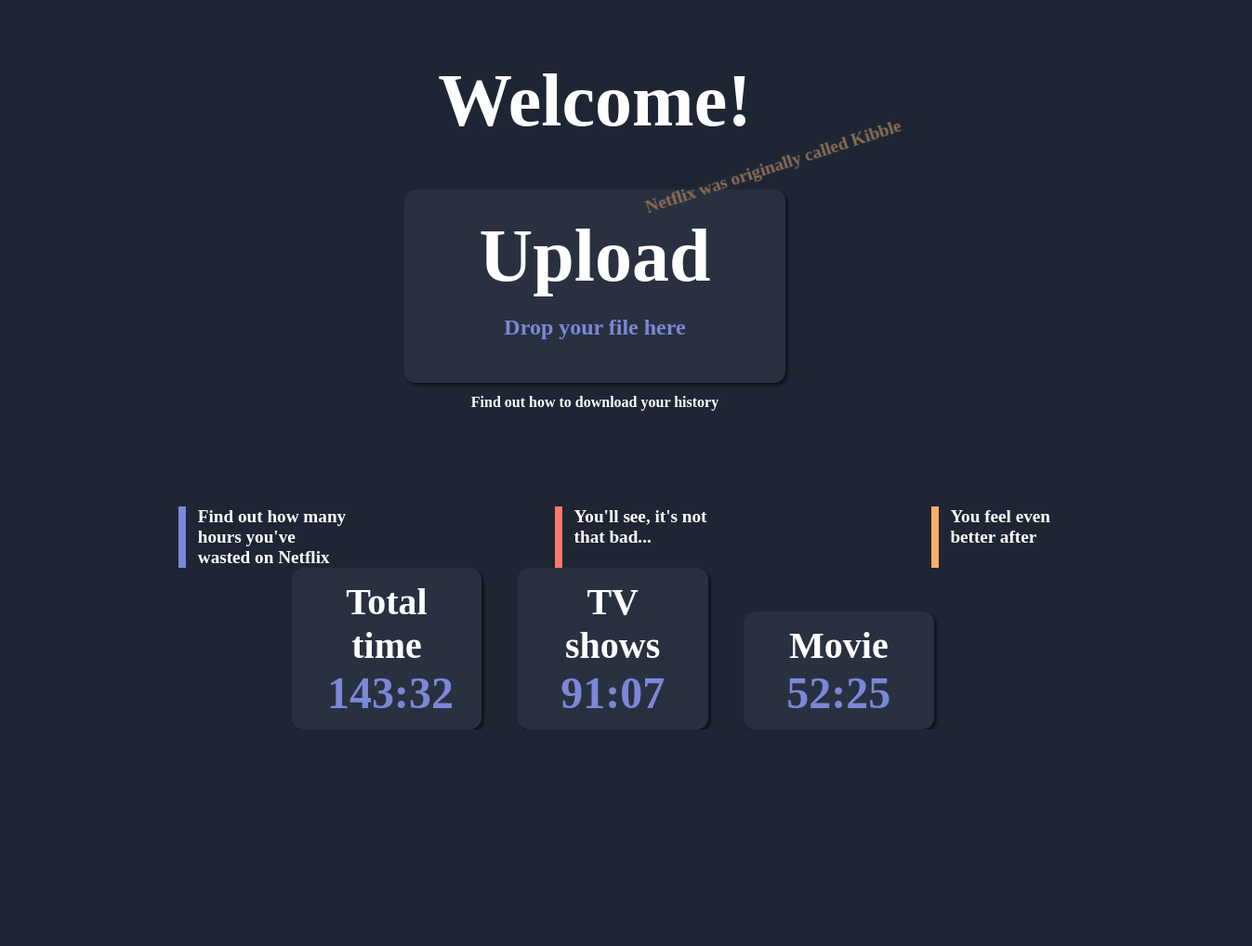
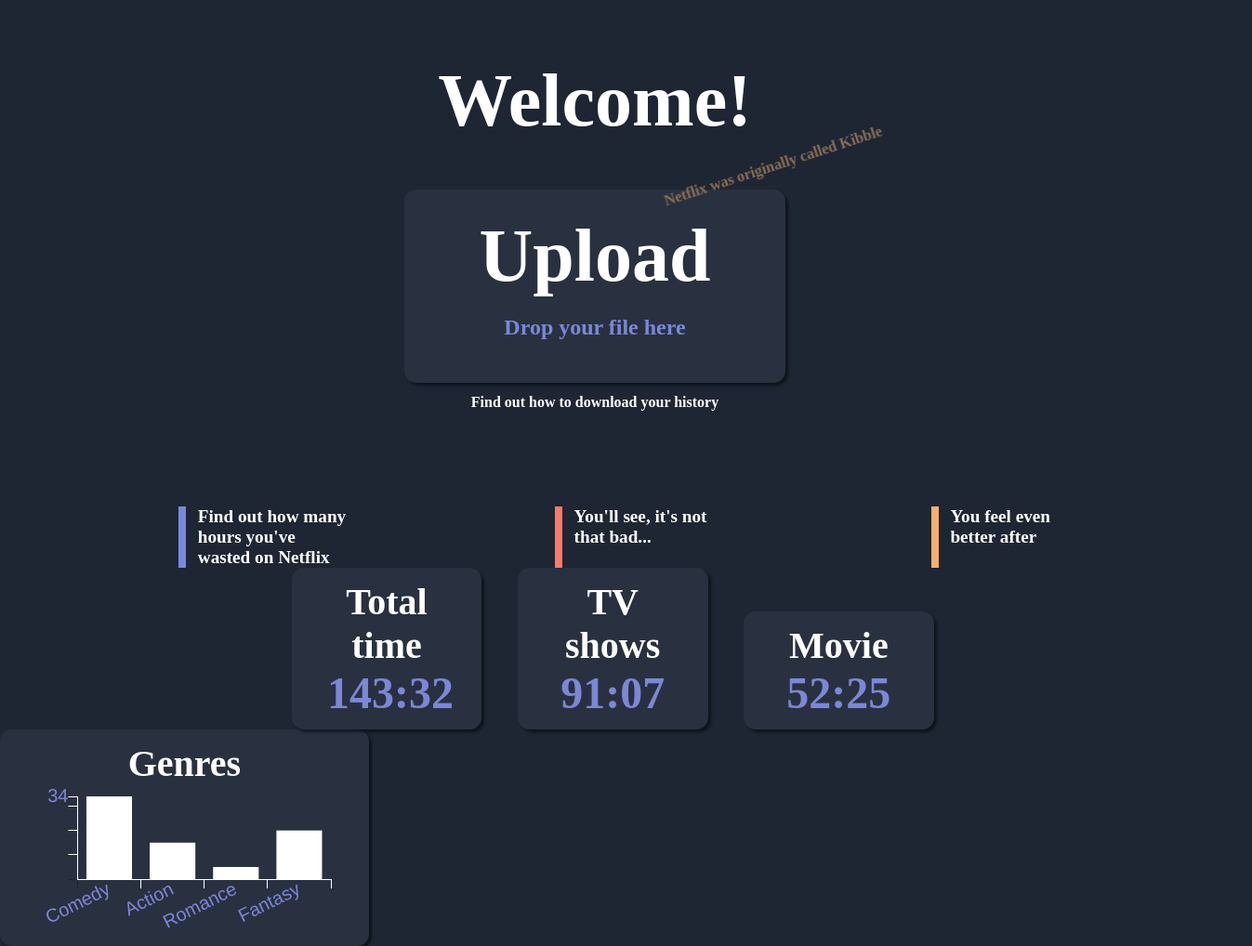
Before and after one commit to CoopTeamX/netflix-wasted-time, a React app: page / in a window 1280 px wide. Shown: the part 17-1035 px from the top of the page at 93% size, 1347 px wide, since content can reach past the window. Before the commit the page ends 802 px from the top, so only its background shows below. Built offline with nearby package versions, Linux system fonts and the light colour scheme; a web font is replaced by a local one.

Commit message:
Start to add bar chart component

```diff
--- a/package.json
+++ b/package.json
@@ -7,10 +7,12 @@
     "@testing-library/react": "^9.5.0",
     "@testing-library/user-event": "^7.2.1",
     "axios": "^0.19.2",
+    "chart.js": "^2.9.3",
     "moment": "^2.24.0",
     "node-sass": "^4.13.1",
     "papaparse": "^5.1.1",
     "react": "^16.13.1",
+    "react-chartjs-2": "^2.9.0",
     "react-dom": "^16.13.1",
     "react-dropzone": "^10.2.2",
     "react-scripts": "3.4.1"
--- /dev/null
+++ b/src/Components/StatsPage/BarChart/BarChart.js
@@ -0,0 +1,77 @@
+import React from "react";
+import { Bar } from 'react-chartjs-2';
+
+export default class BarChart extends React.Component {
+  constructor() {
+    super();
+  }
+
+  render() {
+    // you only have to set those values thanks to this.props
+    const labels = ['Comedy', 'Action', 'Romance', 'Fantasy'];
+    const values = [34, 15, 5, 20];
+
+    const data = {
+      labels: labels,
+      datasets: [{
+        backgroundColor: 'rgba(255,255,255)',
+        data: values,
+        fontColor: "#7C87D7",
+        fontSize: 24,
+      }]
+    };
+
+    const options = {
+      legend: {
+        display: false,
+        fontColor: "#7C87D7",
+        fontSize: 24,
+      },
+
+      scales: {
+        xAxes: [{
+          gridLines: {
+            color: "rgba(255,255,255)",
+            drawOnChartArea: false,
+          },
+          ticks: {
+            beginAtZero: true,
+            fontColor: "#7C87D7",
+            fontSize: 20
+          }
+        }],
+        yAxes: [{
+          color: "#7C87D7",
+          gridLines: {
+            color: "rgba(255,255,255)",
+            drawOnChartArea: false,
+          },
+          ticks: {
+            beginAtZero: true,
+            fontColor: "#7C87D7",
+            fontSize: 20,
+            max: Math.max.apply(this, values),
+            callback: function(value, index, values) {
+              if (index === 0) return Math.max.apply(this, values);
+              else return '';
+            }
+          }
+        }]
+      },
+
+      maintainAspectRatio: true
+    };
+
+    return (
+      <div className="chart stats--bar-chart">
+        <div className="stats--title">{this.props.title}</div>
+        <Bar
+          data={data}
+          options={options}
+          width={100}
+          height={50}
+        />
+      </div>
+    );
+  }
+}
--- a/src/Components/StatsPage/StatsNumber/StatsNumber.js
+++ b/src/Components/StatsPage/StatsNumber/StatsNumber.js
@@ -3,13 +3,12 @@
 export default class StatsNumber extends React.Component {
   constructor() {
     super();
-    this.state = {data: {}};
   }
 
   render() {
     return (
-      <div className="stats--number">
-        <div className="title">{this.props.title}</div>
+      <div className="chart stats--number">
+        <div className="stats--title">{this.props.title}</div>
         <div className="result">{this.props.result}</div>
       </div>
     );
--- a/src/Components/StatsPage/StatsPage.js
+++ b/src/Components/StatsPage/StatsPage.js
@@ -1,4 +1,5 @@
 import React from "react";
+import BarChart from "./BarChart/BarChart";
 import StatsNumber from "./StatsNumber/StatsNumber";
 import "./StatsPage.scss";
 
@@ -10,11 +11,16 @@
 
   render() {
     return (
-      <div className="stats">
-        <div className="stats--runtime">
-          <StatsNumber title="Total time" result="143:32"/>
-          <StatsNumber title="TV shows" result="91:07"/>
-          <StatsNumber title="Movie" result="52:25"/>
+      <div className="page--stats">
+        <div className="stats">
+          <div className="stats--runtime">
+            <StatsNumber title="Total time" result="143:32"/>
+            <StatsNumber title="TV shows" result="91:07"/>
+            <StatsNumber title="Movie" result="52:25"/>
+          </div>
+          <div>
+            <BarChart title="Genres"/>
+          </div>
         </div>
       </div>
     );
--- a/src/Components/StatsPage/StatsPage.scss
+++ b/src/Components/StatsPage/StatsPage.scss
@@ -5,8 +5,17 @@
     font-family: 'KarmaRegular', serif;
   }
 
-  div {
+  .chart {
+    background-color: $color-two;
     border-radius: 13px;
+    box-shadow: 3px 3px 3px rgba(0, 0, 0, 0.5);
+    padding: 1% 3% 1% 3%;
+  }
+
+  &--title {
+    color: $color-four;
+    font-size: 2.5em;
+    text-align: center;
   }
 
   &--runtime {
@@ -14,24 +23,19 @@
   }
 
   &--number {
-    background-color: $color-two;
-    border-radius: 13px;
-    box-shadow: 3px 3px 3px rgba(0, 0, 0, 0.5);
     display: inline-block;
     margin-left: 3%;
     overflow-wrap: normal;
-    padding: 1% 3% 1% 3%;
     text-align: center;
     width: 10%;
-
-    .title {
-      color: $color-four;
-      font-size: 2.5em;
-    }
 
     .result {
       color: $color-three;
       font-size: 3em;
     }
   }
+
+  &--bar-chart {
+    width: 25%;
+  }
 }
```
Also changed, not shown: 1 other file.
